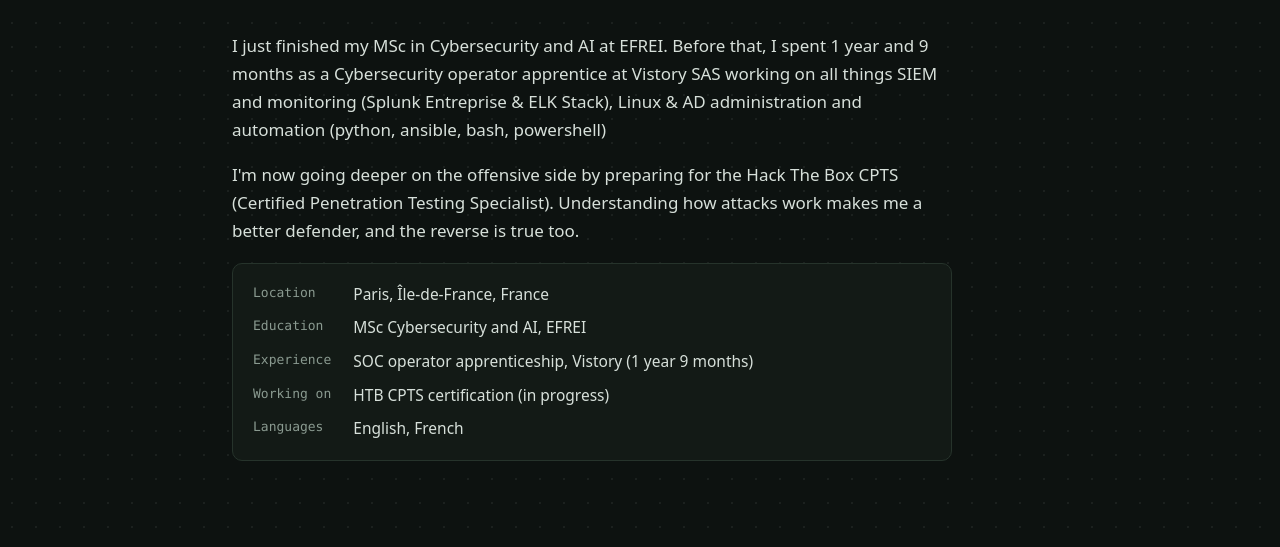
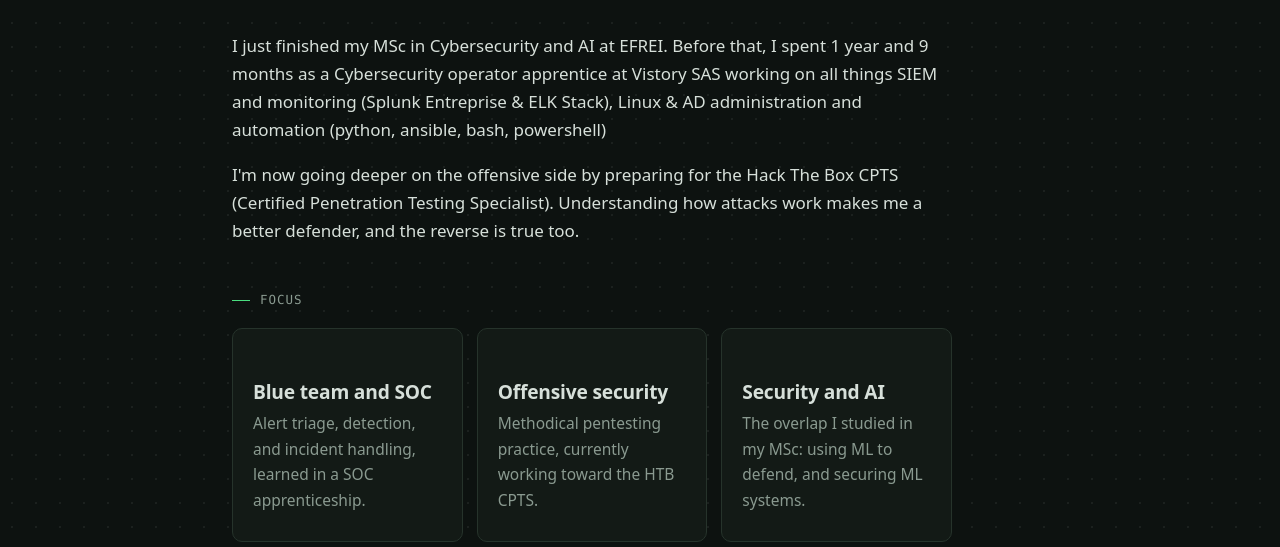
Before and after one commit to mof4thi/mof4thi.github.io, an Astro site: page /about in a window 1280 px wide. Shown: the part 253-800 px from the top of the page. Built offline with nearby package versions, Linux system fonts and the light colour scheme; Astro itself is replaced by a stand-in of ours.

Commit message:
Move focus section to About

```diff
--- a/src/pages/about.astro
+++ b/src/pages/about.astro
@@ -1,5 +1,20 @@
 ---
 import Base from '../layouts/Base.astro';
+
+const focus = [
+  {
+    title: 'Blue team and SOC',
+    text: 'Alert triage, detection, and incident handling, learned in a SOC apprenticeship.',
+  },
+  {
+    title: 'Offensive security',
+    text: 'Methodical pentesting practice, currently working toward the HTB CPTS.',
+  },
+  {
+    title: 'Security and AI',
+    text: 'The overlap I studied in my MSc: using ML to defend, and securing ML systems.',
+  },
+];
 ---
 
 <Base title="About" description="About Mohammed Fathi: cybersecurity, SOC experience, and HTB CPTS preparation.">
@@ -20,6 +35,19 @@ import Base from '../layouts/Base.astro';
         (Certified Penetration Testing Specialist). Understanding how attacks work makes me a better
         defender, and the reverse is true too.
       </p>
+      <section class="section">
+      <p class="eyebrow">Focus</p>
+      <div class="cards">
+        {
+          focus.map((f) => (
+            <div class="card">
+              <h3>{f.title}</h3>
+              <p>{f.text}</p>
+            </div>
+          ))
+        }
+      </div>
+    </section>
 
       <dl class="facts">
         <dt>Location</dt>
```
Also changed, not shown: src/pages/index.astro (+0 -13 lines).
